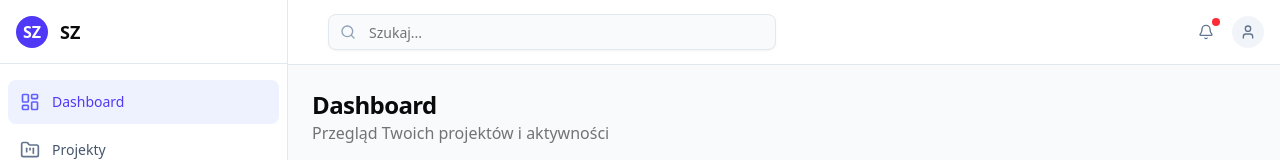
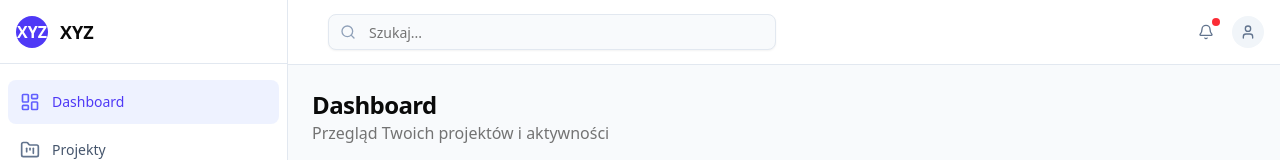
Before and after one commit to SzymonZasada/praca-magisterska, a React (Vite) app: page / in a window 1280 px wide. Shown: the top 160 px of the page. Built offline with nearby package versions, Linux system fonts and the light colour scheme.

Commit message:
Scenariusz 2: Inkrementalna aktualizacja

```diff
--- a/src/components/layout/Sidebar.tsx
+++ b/src/components/layout/Sidebar.tsx
@@ -33,9 +33,9 @@
       <div className="flex items-center justify-between h-16 px-4 border-b border-slate-200 dark:border-slate-700">
         <Link to="/" className="flex items-center">
           <div className="h-8 w-8 rounded-full bg-indigo-600 mr-3 flex items-center justify-center">
-            <span className="text-white font-bold">SZ</span>
+            <span className="text-white font-bold">XYZ</span>
           </div>
-          <span className="text-lg font-semibold dark:text-white">SZ</span>
+          <span className="text-lg font-semibold dark:text-white">XYZ</span>
         </Link>
         {mobile && closeSidebar && (
           <button
```
